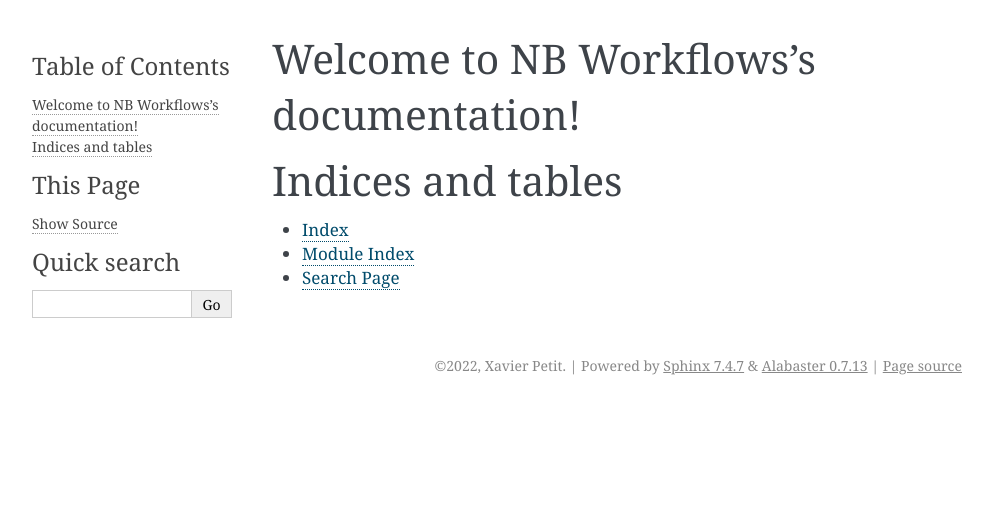
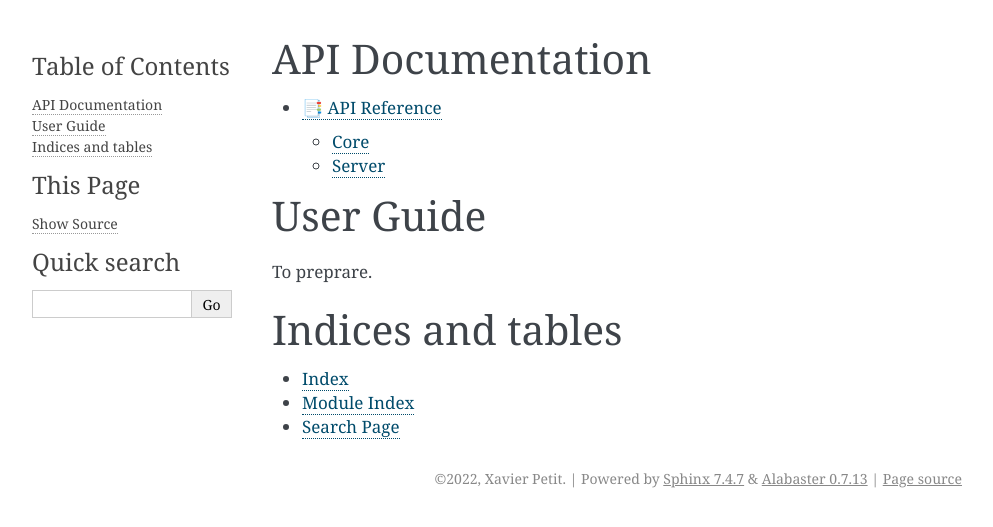
Before and after one commit to nuxion/labfunctions, a Sphinx documentation site: the page built from docs/index.rst, in a window 1280 px wide. Shown: the top 527 px of the page, without its empty margins (148-1141 px from the left). Built offline with Sphinx 7.4.7, drawn with Linux system fonts in a browser that asks for light colours.

Commit message:
docs: core, server

```diff
--- a/docs/conf.py
+++ b/docs/conf.py
@@ -10,16 +10,19 @@
 # add these directories to sys.path here. If the directory is relative to the
 # documentation root, use os.path.abspath to make it absolute, like shown here.
 #
-# import os
-# import sys
-# sys.path.insert(0, os.path.abspath('.'))
+import os
+import sys
 
+root_directory = os.path.dirname(os.getcwd())
+sys.path.insert(0, root_directory)
+
+import nb_workflows
 
 # -- Project information -----------------------------------------------------
 
-project = 'NB Workflows'
-copyright = '2022, Xavier Petit'
-author = 'Xavier Petit'
+project = "NB Workflows"
+copyright = "2022, Xavier Petit"
+author = "Xavier Petit"
 
 
 # -- General configuration ---------------------------------------------------
@@ -27,16 +30,15 @@
 # Add any Sphinx extension module names here, as strings. They can be
 # extensions coming with Sphinx (named 'sphinx.ext.*') or your custom
 # ones.
-extensions = [
-]
+extensions = ["sphinx.ext.autodoc"]
 
 # Add any paths that contain templates here, relative to this directory.
-templates_path = ['_templates']
+templates_path = ["_templates"]
 
 # List of patterns, relative to source directory, that match files and
 # directories to ignore when looking for source files.
 # This pattern also affects html_static_path and html_extra_path.
-exclude_patterns = ['_build', 'Thumbs.db', '.DS_Store']
+exclude_patterns = ["_build", "Thumbs.db", ".DS_Store"]
 
 
 # -- Options for HTML output -------------------------------------------------
@@ -44,9 +46,9 @@
 # The theme to use for HTML and HTML Help pages.  See the documentation for
 # a list of builtin themes.
 #
-html_theme = 'alabaster'
+html_theme = "alabaster"
 
 # Add any paths that contain custom static files (such as style sheets) here,
 # relative to this directory. They are copied after the builtin static files,
 # so a file named "default.css" will overwrite the builtin "default.css".
-html_static_path = ['_static']
+html_static_path = ["_static"]
--- a/docs/index.rst
+++ b/docs/index.rst
@@ -3,14 +3,19 @@
    You can adapt this file completely to your liking, but it should at least
    contain the root `toctree` directive.
 
-Welcome to NB Workflows's documentation!
+API Documentation
 ========================================
 
 .. toctree::
    :maxdepth: 2
-   :caption: Contents:
+
+   nb_workflows/api_reference
 
 
+User Guide
+==========
+
+To preprare.
 
 Indices and tables
 ==================
--- /dev/null
+++ b/docs/nb_workflows/api_reference.rst
@@ -0,0 +1,8 @@
+📑 API Reference
+================
+
+.. toctree::
+   :maxdepth: 2
+
+   api/core
+   api/server
```
Also changed, not shown: docs/nb_workflows/api/core.rst (added, +13 -0 lines), docs/nb_workflows/api/server.rst (added, +10 -0 lines).
